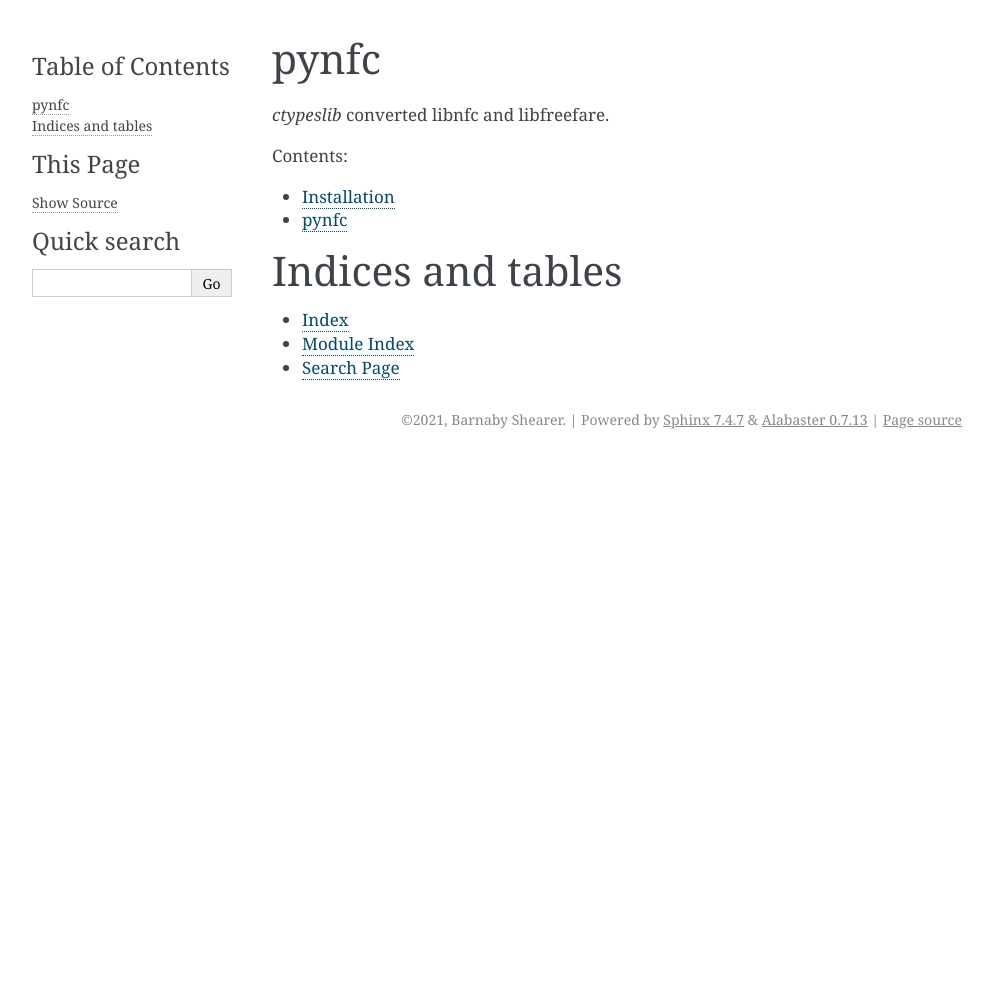
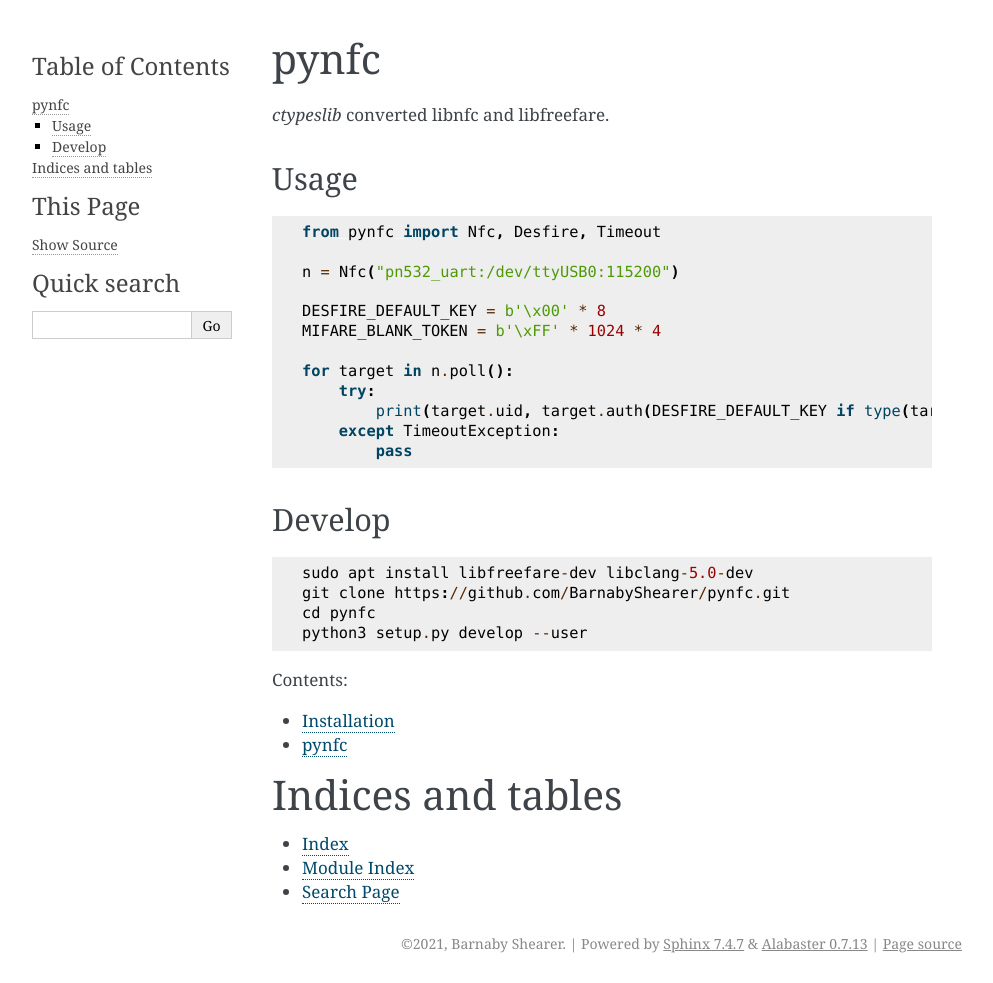
Before and after one commit to BarnabyShearer/pynfc, a Sphinx documentation site: the page built from docs/index.rst, in a window 1280 px wide. Shown: the whole page, without its empty margins (148-1141 px from the left). Built offline with Sphinx 7.4.7, drawn with Linux system fonts in a browser that asks for light colours; before the commit the page ends 900 px from its top, so only the background shows below that.

Commit message:
initial docs

```diff
--- a/docs/index.rst
+++ b/docs/index.rst
@@ -2,6 +2,33 @@
 =====
 
 `ctypeslib` converted libnfc and libfreefare.
+
+Usage
+-----
+::
+
+    from pynfc import Nfc, Desfire, Timeout
+
+    n = Nfc("pn532_uart:/dev/ttyUSB0:115200")
+
+    DESFIRE_DEFAULT_KEY = b'\x00' * 8
+    MIFARE_BLANK_TOKEN = b'\xFF' * 1024 * 4
+
+    for target in n.poll():
+        try:
+            print(target.uid, target.auth(DESFIRE_DEFAULT_KEY if type(target) == Desfire else MIFARE_BLANK_TOKEN))
+        except TimeoutException:
+            pass
+
+Develop
+-------
+::
+
+    sudo apt install libfreefare-dev libclang-5.0-dev
+    git clone https://github.com/BarnabyShearer/pynfc.git
+    cd pynfc
+    python3 setup.py develop --user
+
 
 .. toctree::
    :maxdepth: 2
```
